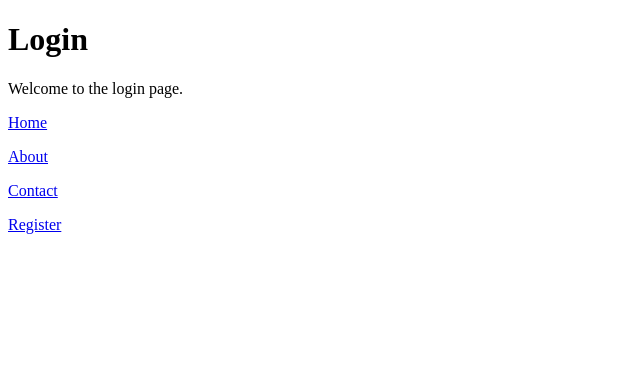
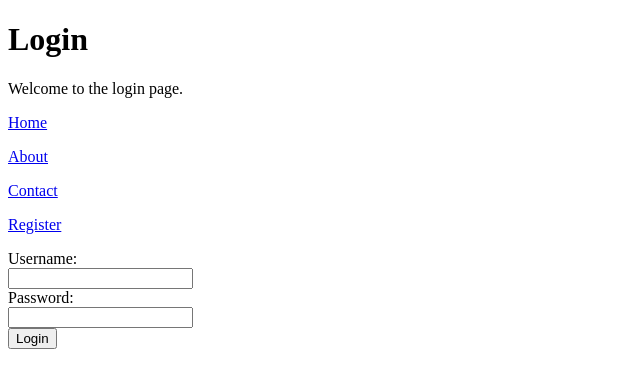
Before and after one commit to bolamsydhom/learn-github-gdg, a plain HTML site: page login.html in a window 1280 px wide. Shown: the whole page, without its empty margins (0-640 px from the left). Drawn offline with Linux system fonts and the light colour scheme.

Commit message:
add login form

```diff
--- a/login.html
+++ b/login.html
@@ -13,5 +13,11 @@
     <p><a href="contact.html">Contact</a></p>
     <p><a href="register.html">Register</a></p>
 
+    <form action="login.php" method="post">
+        <label for="username">Username:</label><br>
+        <input type="text" id="username" name="username"><br>
+        <label for="password">Password:</label><br>
+        <input type="password" id="password" name="password"><br>
+        <input type="submit" value="Login">
 </body>
 </html>
```
